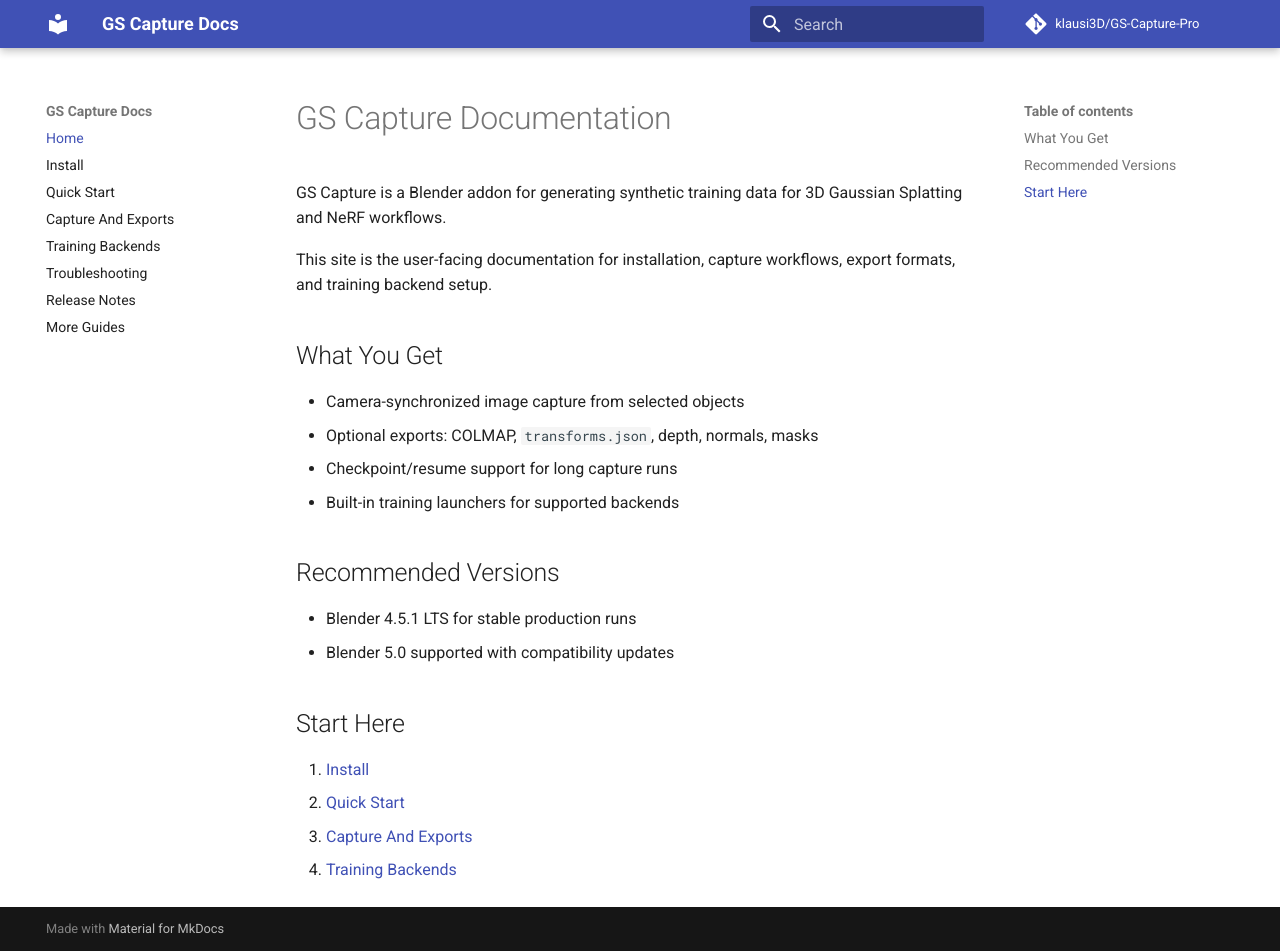
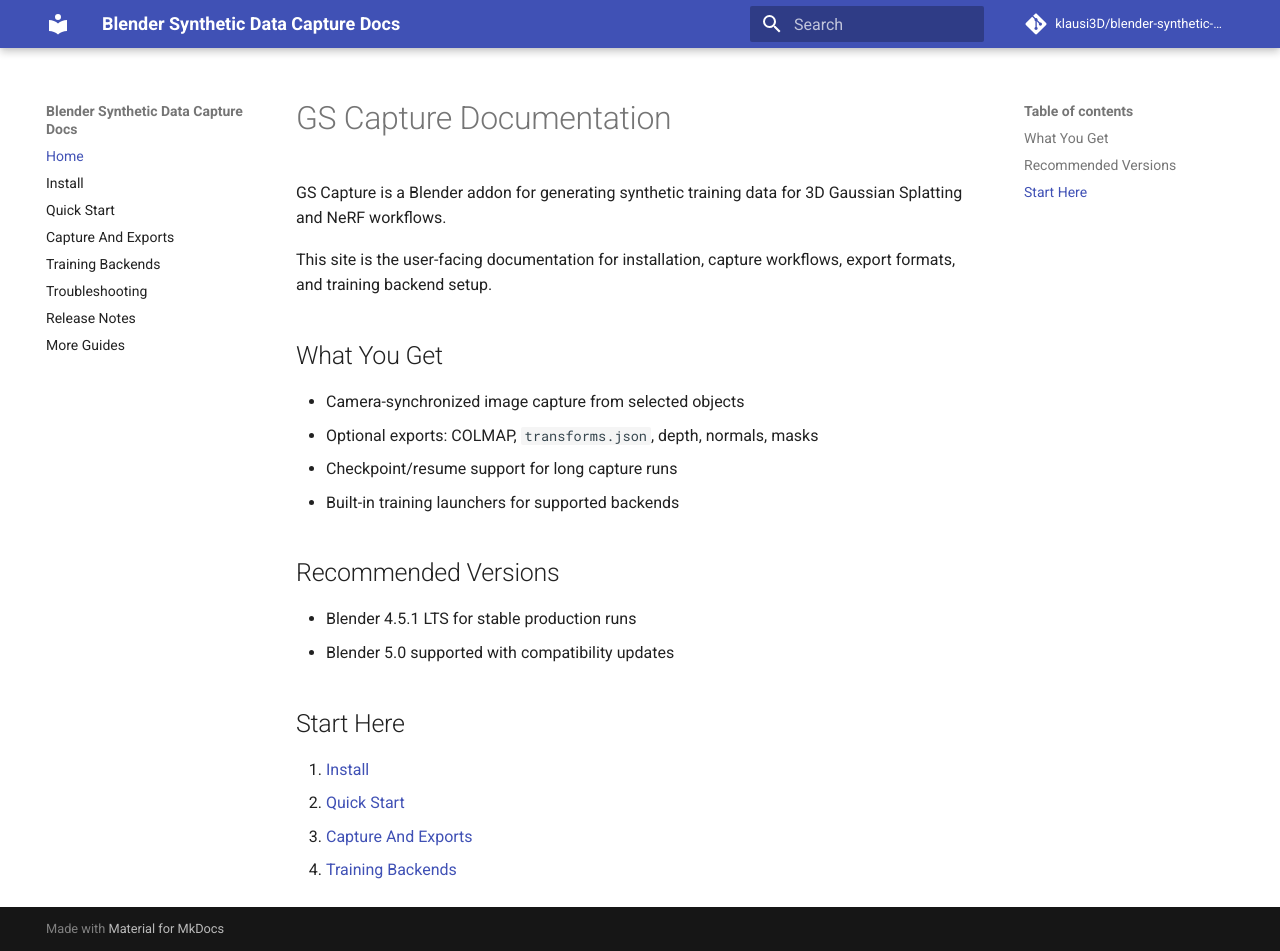
Before and after one commit to klausi3D/blender-synthetic-data-capture, an MkDocs documentation site: the page built from docs/index.md, in a window 1280 px wide and 951 px high. Built offline with MkDocs 1.6.1 and Material for MkDocs 9.7.7, drawn with Linux system fonts in a browser that asks for light colours; comment, search, counter and statistics services are not loaded.

Commit message:
Update branding URLs after repository rename

```diff
--- a/gs_capture_addon/__init__.py
+++ b/gs_capture_addon/__init__.py
@@ -27,8 +27,8 @@
     "location": "View3D > Sidebar > GS Capture",
     "description": "Professional training data generator for 3D Gaussian Splatting with scene analysis, presets, and validation",
     "category": "Render",
-    "doc_url": "https://github.com/klausi3D/GS-Capture-Pro",
-    "tracker_url": "https://github.com/klausi3D/GS-Capture-Pro/issues",
+    "doc_url": "https://github.com/klausi3D/blender-synthetic-data-capture",
+    "tracker_url": "https://github.com/klausi3D/blender-synthetic-data-capture/issues",
 }
 
 import bpy
--- a/mkdocs.yml
+++ b/mkdocs.yml
@@ -1,8 +1,8 @@
-site_name: GS Capture Docs
+site_name: Blender Synthetic Data Capture Docs
 site_description: User documentation for GS Capture Blender addon
-site_url: https://klausi3d.github.io/GS-Capture-Pro/
-repo_url: https://github.com/klausi3D/GS-Capture-Pro
-repo_name: klausi3D/GS-Capture-Pro
+site_url: https://klausi3d.github.io/blender-synthetic-data-capture/
+repo_url: https://github.com/klausi3D/blender-synthetic-data-capture
+repo_name: klausi3D/blender-synthetic-data-capture
 
 theme:
   name: material
```
Also changed, not shown: README.md (+2 -2 lines), docs/more-guides.md (+3 -3 lines), 1 other file.
